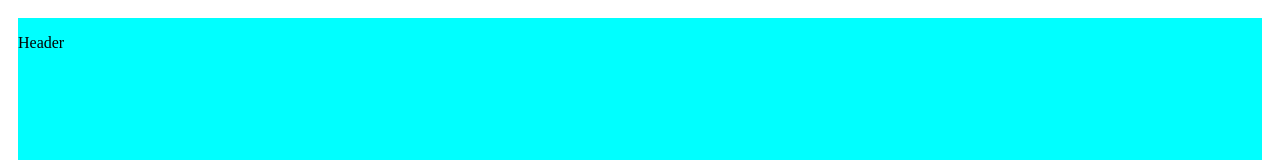
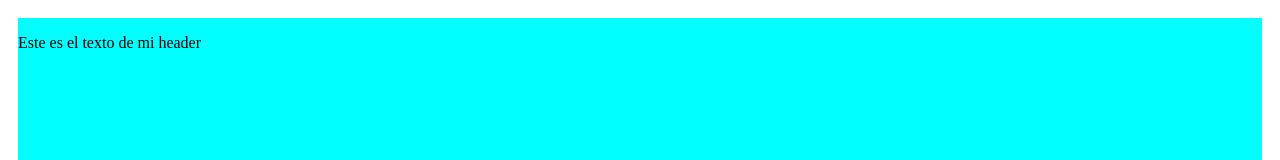
Before and after one commit to minagonzalez/curso-coder-42905, a plain HTML site: page my-site/index.html in a window 1280 px wide. Shown: the top 160 px of the page. Drawn offline with Linux system fonts and the light colour scheme.

Commit message:
agregamos texto en el header de my site

```diff
--- a/my-site/index.html
+++ b/my-site/index.html
@@ -10,7 +10,7 @@
 <body>
 
     <header>
-        <p>Header</p>
+        <p>Este es el texto de mi header</p>
     </header>
 
     <main>
```
